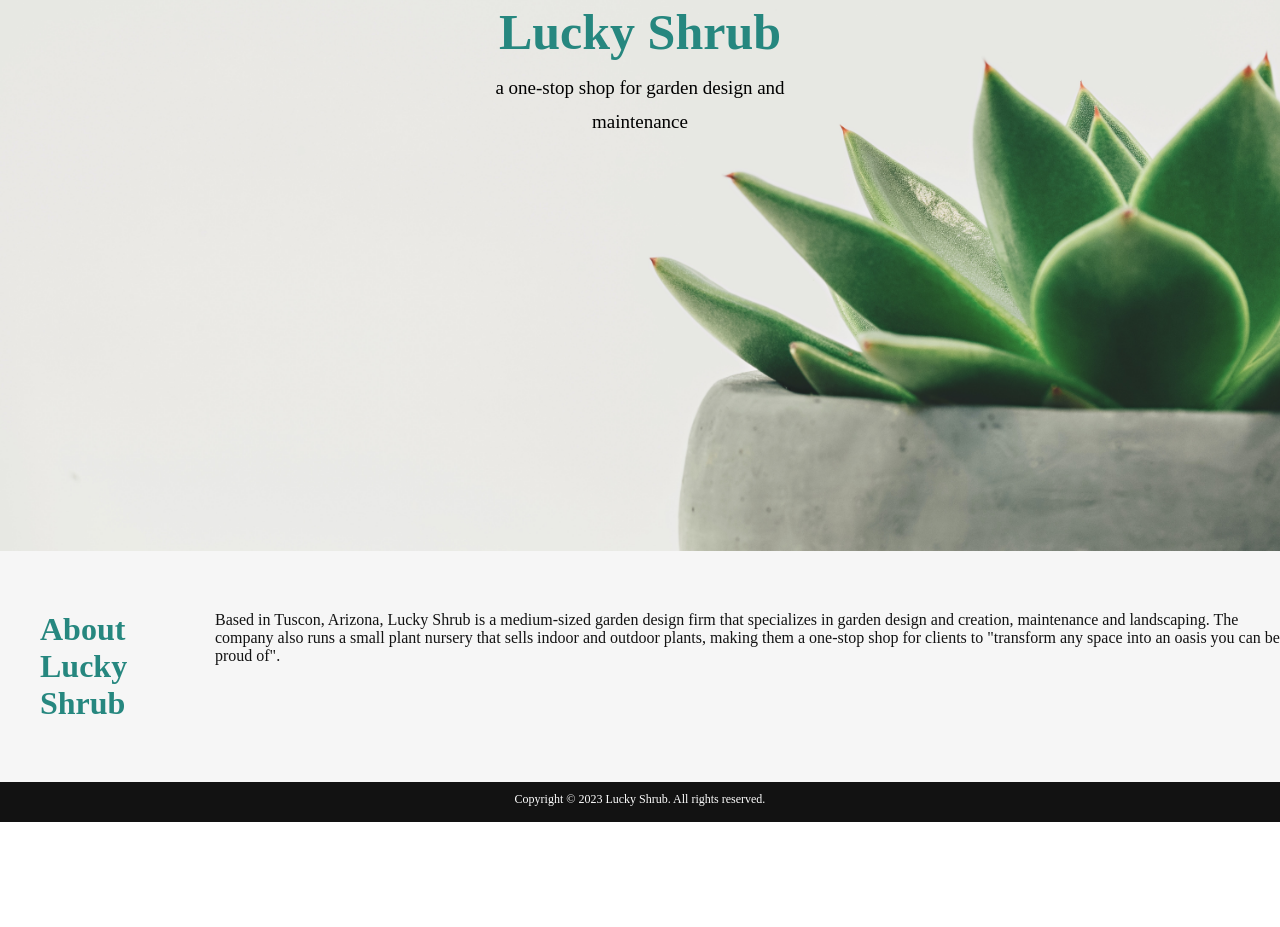
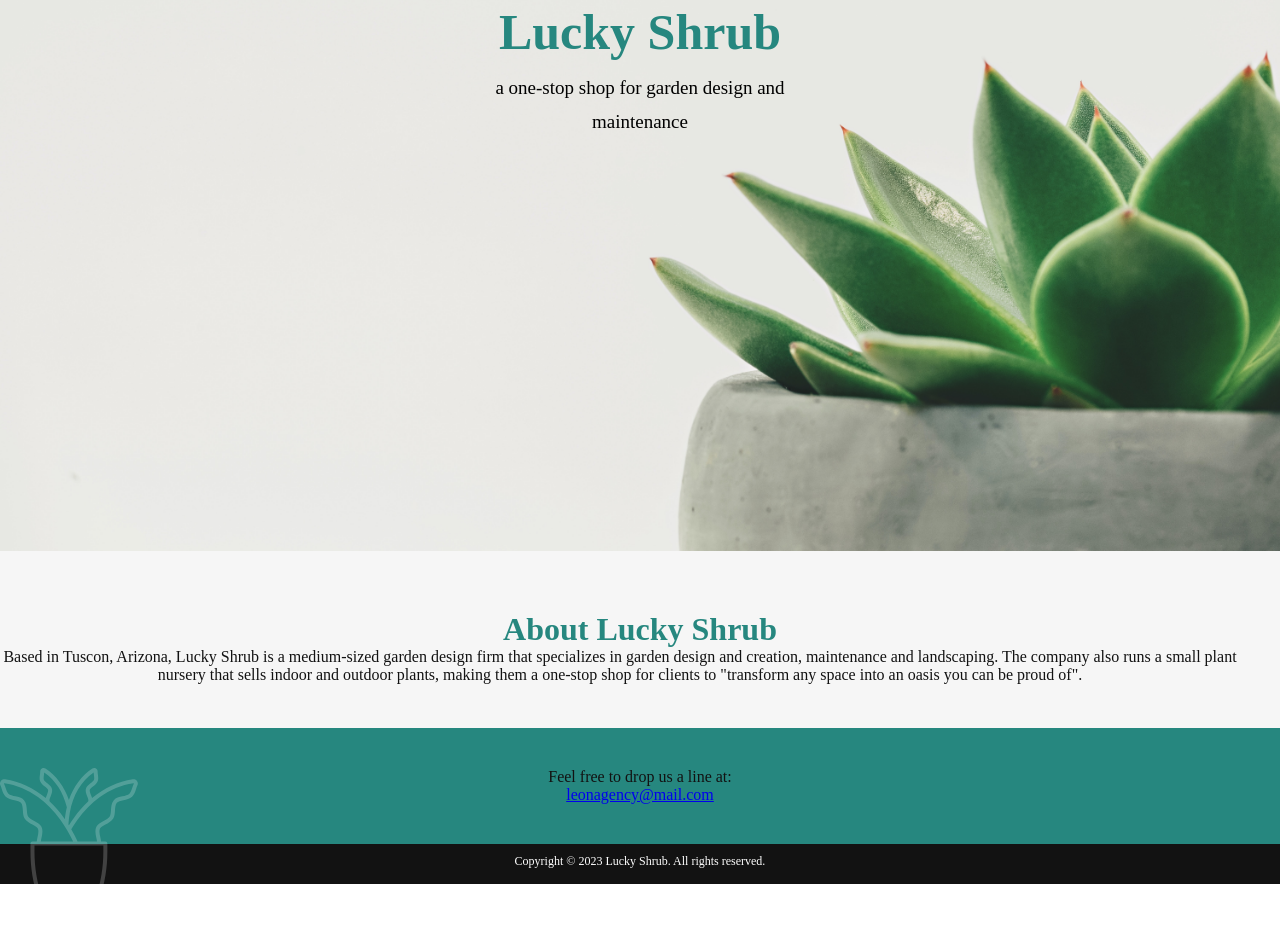
Before and after one commit to NorahManeea/Lucky-Shrub, a plain HTML site: page index.html in a window 1280 px wide. Shown: the part 329-1256 px from the top of the page. Before the commit the page ends 1151 px from the top, so only its background shows below. Drawn offline with Linux system fonts and the light colour scheme.

Commit message:
contact section

```diff
--- a/index.html
+++ b/index.html
@@ -43,6 +43,20 @@
               </p>
             </div>
 
+
+            <!--Contact-->
+            <div class="contact">
+
+                <div class="img">
+                  <img src="images/Vector.svg">
+                </div>
+                <div class="info">
+                  <p class="label">Feel free to drop us a line at:</p>
+                  <a href="mailto:n@mail.com?subject=Contact" class="link">leonagency@mail.com</a>
+              </div>
+              </div>
+
+
            <!--Footer-->
             <footer>Copyright © 2023 Lucky Shrub. All rights reserved.</footer>
 
--- a/styles.css
+++ b/styles.css
@@ -99,19 +99,22 @@ justify-content: flex-end;
 
     /* About */
     .about{
-      display: flex;
       padding-top: 60px;
       padding-bottom: 60px;
       background-color: #f6f6f6;
+      justify-content: center;
     }
     .about h1{
       color: var(--main-color);
       margin: 0 40px;
+      text-align: center;
 
     }
     .about p{
       color:var(--secondary-color);
       height: 20px;
+      margin-right: 40px;
+      text-align: center;
     }
 
 
@@ -121,6 +124,31 @@ justify-content: flex-end;
 
 
     /* Contact */
+    .contact{
+      background-color: var(--main-color);
+      justify-content: center;
+      padding-top: 40px;
+      padding-bottom: 40px;
+
+    }
+    .contact .img{
+      position: absolute;
+      width: 175.9px;
+      height: 109.55px;
+
+      float:right;
+
+      opacity: 0.2;
+
+    }
+    .contact .info{
+      color: var(--secondary-color);
+      margin: 0 40px;
+      text-align: center;
+    }
+
+
+
 
 
 
```
Also changed, not shown: images/Fern 1.jpg (added), images/Group 11.jpg (added), images/Vector.svg (added).
